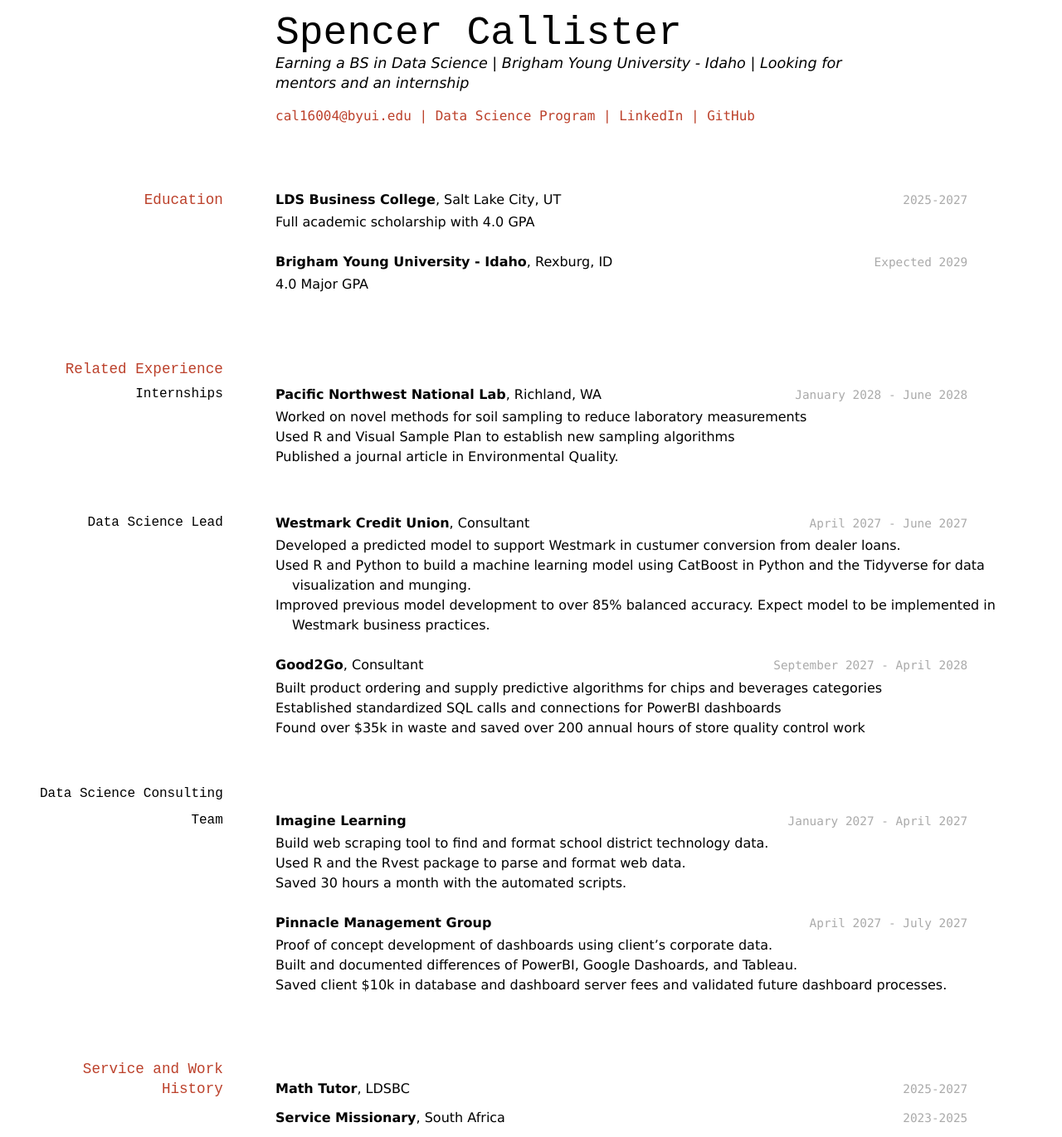
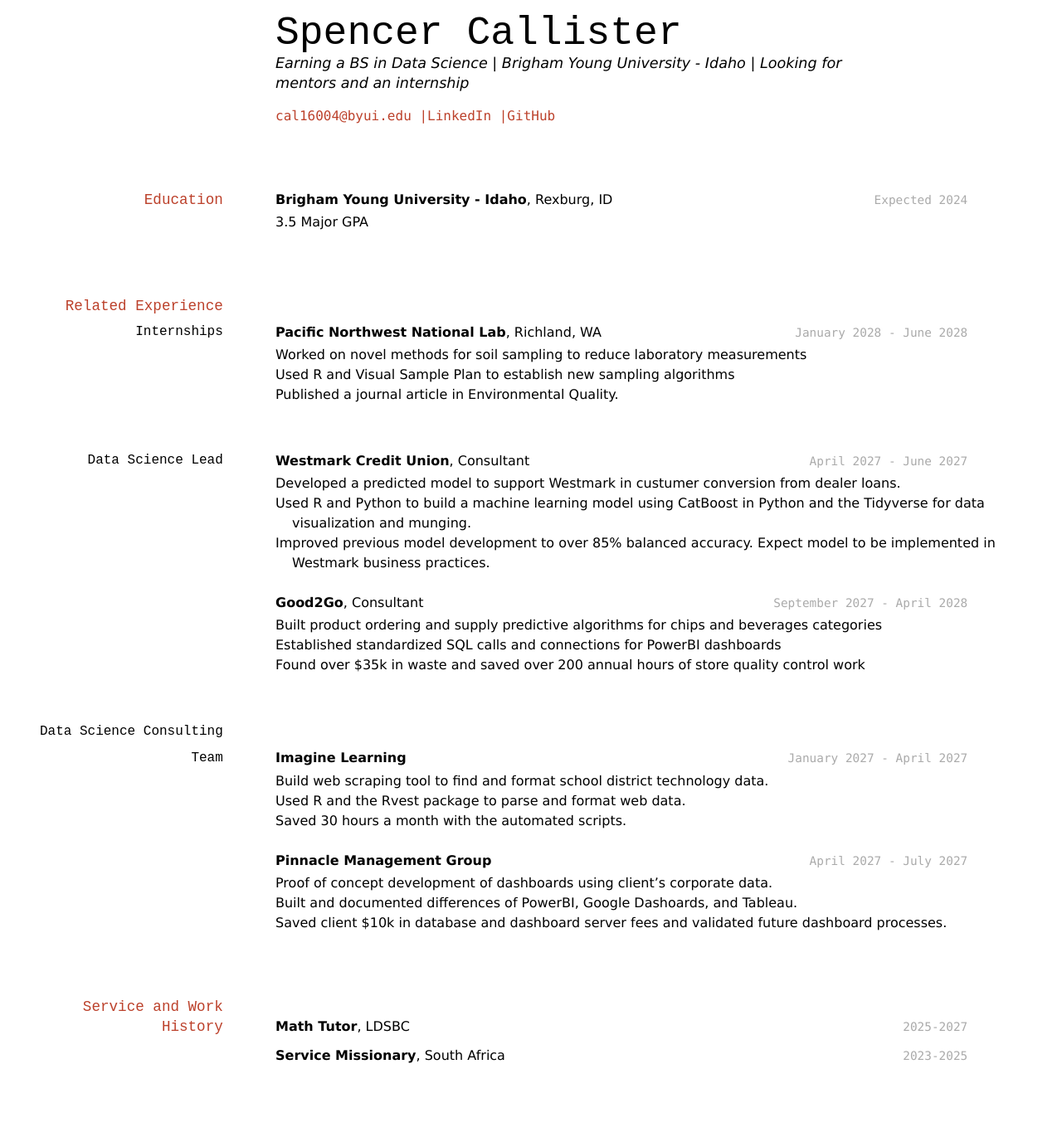
Before and after one commit to spencercallister/callister-resume, a Jekyll site: the page built from docs/index.md, in a window 1280 px wide. Shown: the whole page at 83% size. Built offline with Jekyll 4.4.1, drawn with Linux system fonts in a browser that asks for light colours; after the commit the page ends 1296 px from its top, so only the background shows below that.

Commit message:
index update 2

```diff
--- a/docs/index.md
+++ b/docs/index.md
@@ -7,24 +7,18 @@ Earning a BS in Data Science | Brigham Young University - Idaho | Looking for me
 
 <div id="webaddress">
 <a href="cal16004@byui.edu">cal16004@byui.edu</a>
-| <a href="https://byuidatascience.github.io/development.html">Data Science Program</a>
-| <a href="https://www.linkedin.com/groups/13537407/">LinkedIn</a>
-| <a href="https://github.com/byuids-resumes">GitHub</a>
+|<a href="https://www.linkedin.com/in/spencercallister">LinkedIn</a>
+|<a href="https://github.com/spencercallister">GitHub</a>
 </div>
 
 <!-- https://www.monique.tech/the-art-of-markdown -->
 
 ## Education
 
-`2025-2027`
-__LDS Business College__, Salt Lake City, UT
-
-- Full academic scholarship with 4.0 GPA
-
-`Expected 2029`
+`Expected 2024`
 __Brigham Young University - Idaho__, Rexburg, ID
 
-- 4.0 Major GPA
+- 3.5 Major GPA
 
 
 ## Related Experience
```
